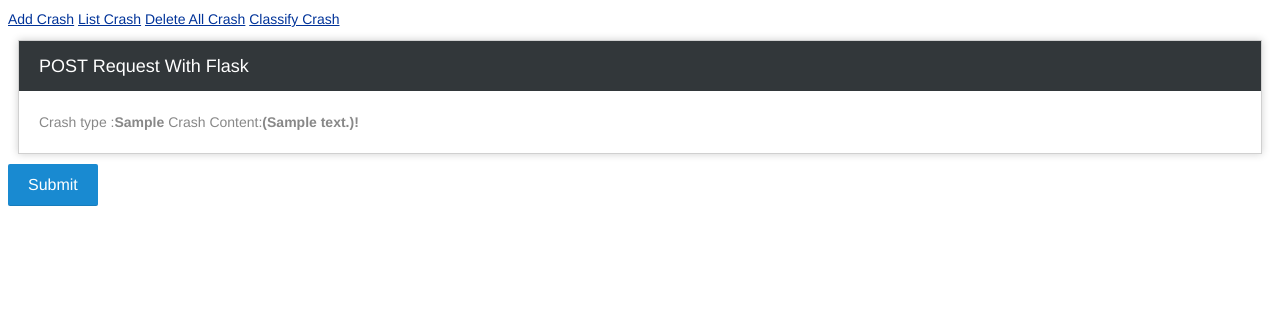
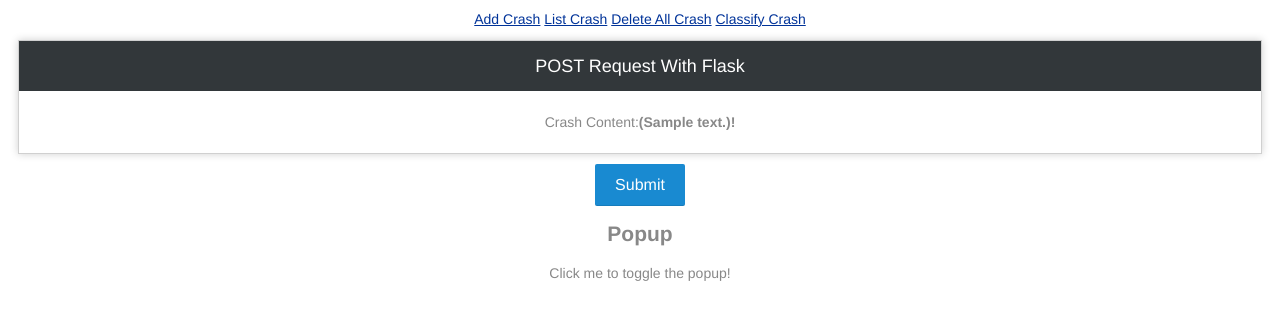
Before and after one commit to ngavhane/workspace, a Flask app: template ACR/templates/show_crash_content.html in a window 1280 px wide. Shown: the top 320 px of the page. Run offline with Flask 2, Linux system fonts and the light colour scheme; the template is opened without the code that fills it: most values are stand-ins (such as "Sample title", 1, 10 or a date in 2020); some libraries are stand-ins or nearby versions.

Commit message:
added popup to add a signature corresponding to crash

```diff
--- a/ACR/ACR.py
+++ b/ACR/ACR.py
@@ -39,12 +39,10 @@ def crash_submit_page():
 
 @app.route('/submit_crash_report/', methods=['POST'])
 def submit_crash_report():
-    crash_type = request.form['crash_type']
     crash_content = request.form['crash_content']
-    print crash_type
     print crash_content
-    handle.mycollection.insert_one({"crash_type": crash_type, "crash_content": crash_content})
-    return render_template('show_crash_content.html', crash_type=crash_type, crash_content=crash_content)
+    handle.mycollection.insert_one({"crash_content": crash_content})
+    return render_template('show_crash_content.html', crash_content=crash_content)
 
 
 @app.route('/classify_crash_report/', methods=['POST'])
@@ -81,16 +79,15 @@ def show_form():
 @app.route('/delete_all', methods=['POST'])
 def delete_all():
     handle.mycollection.drop()
-    return render_template('form_action.html', name="deleted", email="all")
+    return render_template('form_action.html', crash_content = "deleted all")
 
 @app.route('/list_all_crashes', methods=['GET'])
 def list_all_crashes():
     for info in handle.mycollection.find():
         print info
-        name = info["crash_type"]
-        email = info["crash_content"]
+        crash_content = info["crash_content"]
 
-    return render_template('form_action.html', name=name, email=email)
+    return render_template('form_action.html', crash_content=crash_content)
 
 
 
--- a/ACR/templates/form_action.html
+++ b/ACR/templates/form_action.html
@@ -3,7 +3,7 @@
     <body>
         <div id="container">
             <div id="content">
-                Hello <strong>{{name}}</strong> ({{email}})!
+               Crash Content is  <strong>{{crash_content}} </strong>
             </div>
             </div>
         </div>
--- a/ACR/templates/form_submit_crash.html
+++ b/ACR/templates/form_submit_crash.html
@@ -3,12 +3,6 @@
 <div id="container">
             <div id="content">
                 <form method="post" action="{{ url_for('submit_crash_report') }}">
-                  <label for="crash_type">Please enter crash type:</label>
-                  <select name='crash_type'>
-                        <option value='single'>Single</option>
-                        <option value='multiple'>multiple</option>
-                        <option value='frequent'>frequent</option>
-                 </select>
                   <label for="crash_content">Please enter crash content:</label>
                   <input type="text" name="crash_content" /><br />
                   <input type="submit" />
--- a/ACR/templates/show_crash_content.html
+++ b/ACR/templates/show_crash_content.html
@@ -2,17 +2,89 @@
 {% block body %}
         <div id="container">
             <div class="title">
-                <h1>POST request with Flask</h1>
+                    <h1>POST request with Flask</h1>
             </div>
-            <div id="content">
-                Crash type :<strong>{{crash_type}}</strong>
+             <div id="content">
                 Crash Content:<strong>({{crash_content}})!</strong>
-            </div>
             </div>
         </div>
         <div id="classify">
                 <form method="post" action="{{ url_for('classify_crash_report') }}">
                   <input type="submit" title="Classify" />
                 </form>
-            </div>
+        </div>
+        <style>
+/* Popup container - can be anything you want */
+.popup {
+    position: relative;
+    display: inline-block;
+    cursor: pointer;
+    -webkit-user-select: none;
+    -moz-user-select: none;
+    -ms-user-select: none;
+    user-select: none;
+}
+
+/* The actual popup */
+.popup .popuptext {
+    visibility: hidden;
+    width: 160px;
+    background-color: #555;
+    color: #fff;
+    text-align: center;
+    border-radius: 6px;
+    padding: 8px 0;
+    position: absolute;
+    z-index: 1;
+    bottom: 125%;
+    left: 50%;
+    margin-left: -80px;
+}
+
+/* Popup arrow */
+.popup .popuptext::after {
+    content: "";
+    position: absolute;
+    top: 100%;
+    left: 50%;
+    margin-left: -5px;
+    border-width: 5px;
+    border-style: solid;
+    border-color: #555 transparent transparent transparent;
+}
+
+/* Toggle this class - hide and show the popup */
+.popup .show {
+    visibility: visible;
+    -webkit-animation: fadeIn 1s;
+    animation: fadeIn 1s;
+}
+
+/* Add animation (fade in the popup) */
+@-webkit-keyframes fadeIn {
+    from {opacity: 0;}
+    to {opacity: 1;}
+}
+
+@keyframes fadeIn {
+    from {opacity: 0;}
+    to {opacity:1 ;}
+}
+</style>
+<body style="text-align:center">
+
+<h2>Popup</h2>
+
+<div class="popup" onclick="myFunction()">Click me to toggle the popup!
+  <span class="popuptext" id="myPopup">A Simple Popup!</span>
+</div>
+
+<script>
+// When the user clicks on div, open the popup
+function myFunction() {
+    var popup = document.getElementById("myPopup");
+    popup.classList.toggle("show");
+}
+</script>
+
 {% endblock  %}
```
